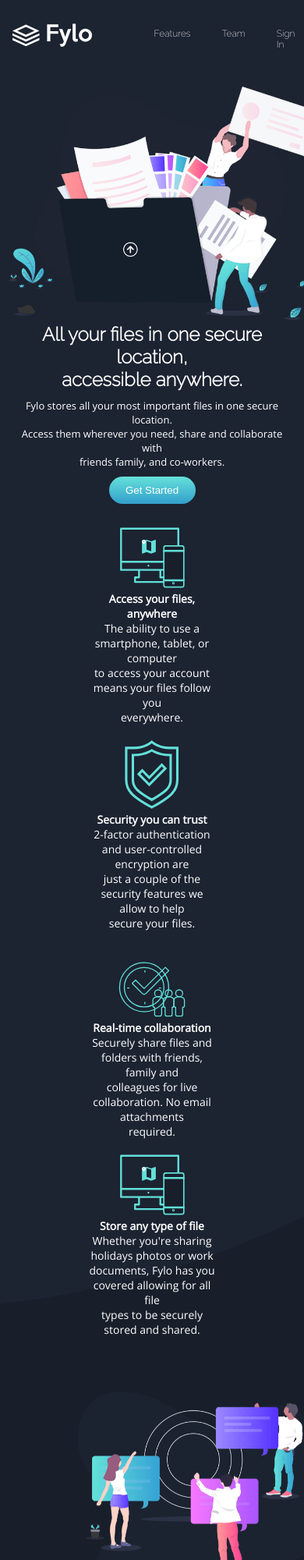
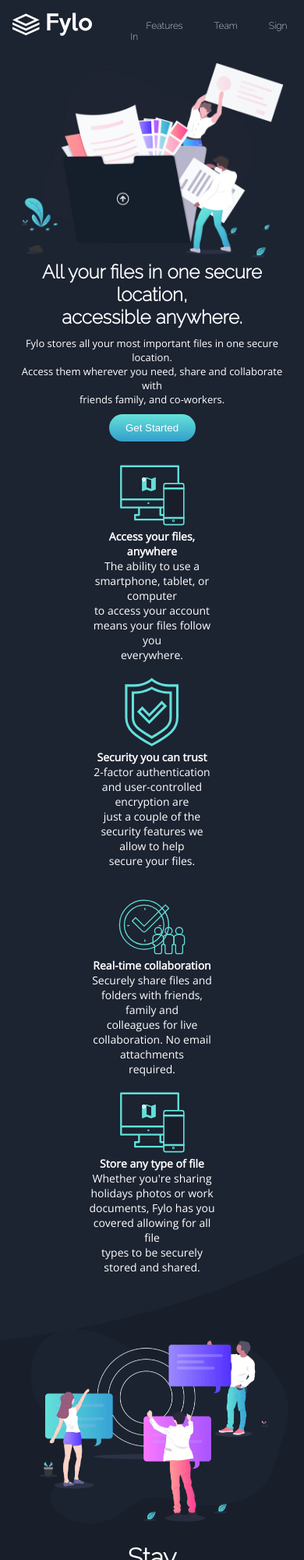
Before and after one commit to tokebillions/fylo, a plain HTML site: page index.html in a window 390 px wide. Shown: the top 2000 px of the page at 78% size. Drawn offline with nearby package versions, Linux system fonts and the light colour scheme.

Commit message:
General adjustments

```diff
--- a/index.html
+++ b/index.html
@@ -12,7 +12,7 @@
 <body>
   <div id="div1">
     <nav>
-     <img id="logo" src="./images/logo.svg" width="15%">
+     <img id="logo" src="./images/logo.svg">
      <ul>
         <li class="menu">Features</li>
        <li class="menu">Team</li>
--- a/style.css
+++ b/style.css
@@ -18,6 +18,11 @@ body{
     background-size: cover;
     background-position: bottom,center;
 
+}
+
+nav img{
+    max-width: 100%;
+    height: auto;
 }
 nav ul{
     list-style-type: none;
@@ -44,7 +49,7 @@ header{
     font-family: 'Raleway', sans-serif;
     font-weight: 400,700;
     padding: 10px  ;
- ;
+
 }
 .intro-text{
     width: auto;
@@ -354,28 +359,36 @@ footer{
 }
 /* Mobile view */
 
-@media (max-width: 720px) {
+@media only screen and (max-width: 600px) {
+    /* [class*="col"] */
     nav{
         display: flex;
+        flex-direction: row;
         font-family: 'Raleway', sans-serif;
         padding: 1em;
+        margin: 0;
+
     }
     nav ul{
         font-size: 12px;
-        display: flex;
+         display: inline-table;
         color: hsl(0, 0%, 100%);
-        padding-left: 5em;
+        margin-left: 0;
         justify-content: flex-end;
+        padding-left: 50px;
+        padding-top: 10px;
     }
     nav img{
         height: 30px;
         width: auto;
-        margin-top: 14px;
+        padding: 0;
+        margin: 0;
+
     }
 
     header img{
         width: auto;
-        height: 300px;
+        height: 250px;
     }
     .icon-1{
         display: grid;
@@ -419,31 +432,32 @@ footer{
         width: auto;
         height: 250px;
         text-align: center;
-        grid-column-start: 1;
-        grid-column-end: 10;
+        justify-content: center;
+        align-items: center;
+        margin-right: 5em;
     }
 
     .product-1{
-        display: grid;
-        grid-template-columns: repeat(12, 1fr) ;
+        display: flex;
+        flex-direction: column;
+        justify-content: center;
+        align-items: center;
         color: hsl(0, 0%, 100%);
     }
 
 
-    .product-1b{
+    .product-1>div{
         text-align: center;
-        grid-column-start: 1;
-        grid-column-end: 10;
-        align-items: center;
         padding:auto;
         margin: 0%;
-        margin-left: 14em;
+        justify-content: center;
+        align-items: center;
     }
 
     .img-qu{
         position: absolute;
         top: 144em;
-        left: 90px;
+        left: 105px;
         z-index: -1;
         width: 10px;
         height: auto;
@@ -454,7 +468,7 @@ footer{
         grid-template-columns: repeat(12, 1fr) ;
         color: hsl(0, 0%, 100%);
         padding: 50px;
-        margin-left: 60px;
+        margin-left: 70px;
     }
 
     .banner-review1{
@@ -486,7 +500,7 @@ footer{
         text-align: center;
         margin-left: 6em;
         position: absolute;
-        top: 190em;
+        top: 192em;
         padding: 15px ;
 
     }
```
